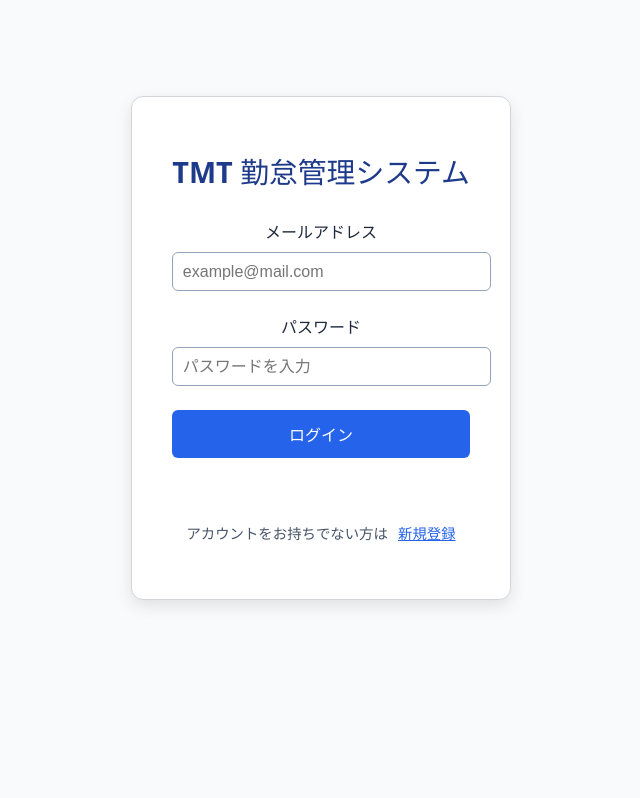
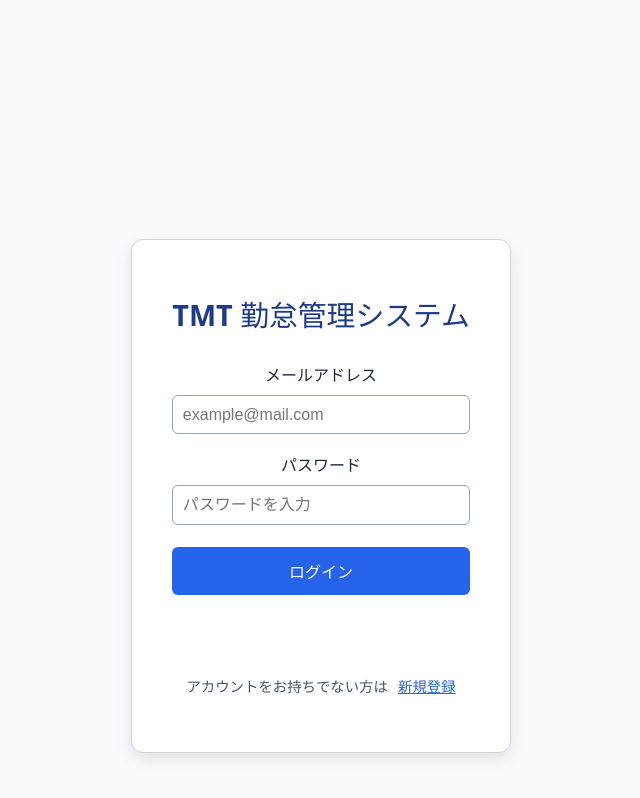
Before and after one commit to TMT-program/attendance-system, a Vue app in the folder frontend/: page /login in a window 1280 px wide. Shown: the top 798 px of the page, without its empty margins (319-959 px from the left). Built offline with nearby package versions, Linux system fonts and the light colour scheme; no server answers.

Commit message:
ログイン画面レスポンシブ対応

```diff
--- a/frontend/src/views/Login.vue
+++ b/frontend/src/views/Login.vue
@@ -2,6 +2,7 @@
   <div class="login-wrapper">
     <div class="login-card">
       <h1 class="login-title">TMT 勤怠管理システム</h1>
+
       <form @submit.prevent="handleLogin" class="login-form">
         <div class="form-group">
           <label for="email">メールアドレス</label>
@@ -13,7 +14,9 @@
           <input id="password" type="password" v-model="password" required placeholder="パスワードを入力" />
         </div>
 
-        <button type="submit" :disabled="loading">{{ loading ? 'ログイン中...' : 'ログイン' }}</button>
+        <button type="submit" :disabled="loading">
+          {{ loading ? 'ログイン中...' : 'ログイン' }}
+        </button>
 
         <p class="error-message" v-show="true">{{ error || '　' }}</p>
 
@@ -55,6 +58,7 @@ async function handleLogin() {
 
 async function handleRegister() {
   error.value = ''
+
   // デモモード時は登録機能を無効化
   if (IS_DEMO) {
     error.value = 'デモ用システムのため新規登録機能は無効にしています。'
@@ -74,17 +78,27 @@ async function handleRegister() {
 </script>
 
 <style scoped>
+/* scoped内で幅計算のズレをなくす（左右余白が均等に見えるようにする） */
+*,
+*::before,
+*::after {
+  box-sizing: border-box;
+}
+
 .login-wrapper {
+  /* 画面中央にカードを配置 */
   display: flex;
-  flex-direction: column;
-  justify-content: flex-start;
   align-items: center;
-  min-height: 100dvh;
-  padding-top: -30vh;
-  padding-left: 1rem;
-  padding-right: 1rem;
+  justify-content: center;
+
+  height: 100dvh;
+  width: 100%;
+
+  padding: 16px;
   background-color: #f8fafc;
-  box-sizing: border-box;
+
+  /* 縦横スクロールバーを出さない */
+  overflow: hidden;
 }
 
 .login-card {
@@ -95,10 +109,9 @@ async function handleRegister() {
   width: 100%;
   max-width: 420px;
   border: 1px solid #d1d5db;
-  box-sizing: border-box;
-  max-height: 100%;
-  overflow: auto;
-  margin: 0 auto;
+
+  /* カード自身からもスクロールバーを出さない */
+  overflow: hidden;
 }
 
 .login-title {
@@ -107,19 +120,33 @@ async function handleRegister() {
   font-weight: bold;
   color: #1e3a8a;
   margin-bottom: 2rem;
+
+  /* 変にズレないように */
   white-space: nowrap;
   overflow: hidden;
   text-overflow: ellipsis;
 }
 
-.login-form .form-group {
-  margin-bottom: 1.5rem;
+/* ★ここが今回の肝：フォームを中央固定幅のカラムにする */
+.login-form {
   width: 100%;
-  box-sizing: border-box;
+  max-width: 320px; /* 入力欄やボタンをカード中央に“塊”として置く */
+  margin: 0 auto;   /* 左右余白を完全均等にする */
+
+  display: flex;
+  flex-direction: column;
+  align-items: center; /* ラベル/入力/ボタン/テキスト全部を中央寄せの基準に */
+}
+
+.form-group {
+  width: 100%;
+  margin-bottom: 1.2rem;
 }
 
 label {
   display: block;
+  width: 100%;
+  text-align: center; /* ラベルも中央 */
   margin-bottom: 0.5rem;
   font-weight: 600;
   color: #1e293b;
@@ -151,6 +178,7 @@ button[type='submit'] {
   border-radius: 6px;
   cursor: pointer;
   transition: background-color 0.3s ease;
+  margin-top: 0.2rem;
 }
 
 button[type='submit']:hover:not(:disabled) {
@@ -163,19 +191,23 @@ button[type='submit']:disabled {
 }
 
 .error-message {
-  max-width: 100%;
+  width: 100%;
+  min-height: 1.5em;
+  margin-top: 1rem;
+
+  color: #dc2626;
+  font-weight: bold;
+  text-align: center;
+
+  /* 長文でもカードからはみ出さない */
   word-break: break-word;
   overflow-wrap: anywhere;
   white-space: normal;
-  min-height: 1.5em;
-  margin-top: 1rem;
-  color: #dc2626;
-  font-weight: bold;
-  text-align: center;
   padding: 0 0.5rem;
 }
 
 .register-link {
+  width: 100%;
   margin-top: 1.5rem;
   text-align: center;
   font-size: 0.9rem;
@@ -212,5 +244,10 @@ button[type='submit']:disabled {
     white-space: normal;
     text-align: center;
   }
+
+  /* スマホは少し幅を広く取る（押しやすさUP） */
+  .login-form {
+    max-width: 100%;
+  }
 }
 </style>
```
